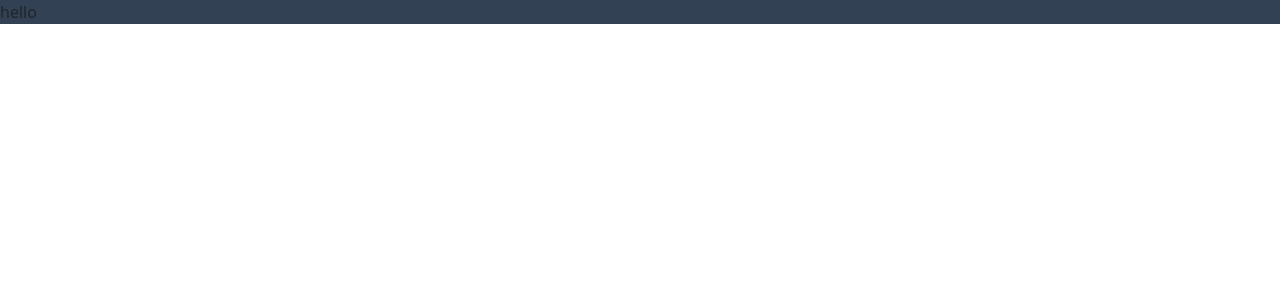
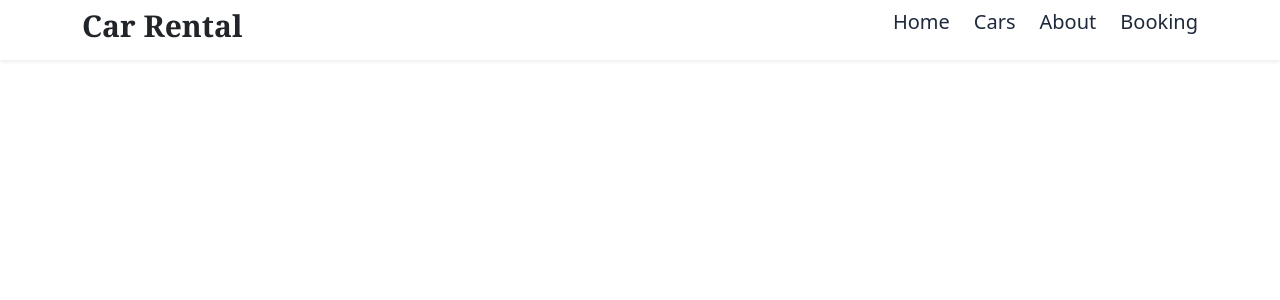
Before and after one commit to Dipak-Gautam/react-Car-Rental-webapp, a React (Vite) app: page / in a window 1280 px wide. Shown: the top 300 px of the page. Built offline with nearby package versions, Linux system fonts and the light colour scheme.

Commit message:
navbar finish

```diff
--- a/src/App.jsx
+++ b/src/App.jsx
@@ -1,13 +1,12 @@
 import { useState } from "react";
 import reactLogo from "./assets/react.svg";
 import viteLogo from "/vite.svg";
+import Navbar from "./components/navbar/Navbar";
 
 function App() {
-  const [count, setCount] = useState(0);
-
   return (
     <>
-      <div className="bg-slate-700">hello</div>
+      <Navbar></Navbar>
     </>
   );
 }
--- a/src/components/navbar/Navbar.jsx
+++ b/src/components/navbar/Navbar.jsx
@@ -1,7 +1,53 @@
 import React from "react";
 
 const Navbar = () => {
-  return <div></div>;
+  return (
+    <nav className="shadow-sm">
+      <div className="container">
+        <div className="flex justify-between  items-center ">
+          <div>
+            <h1 className="text-3xl font-bold font-serif">Car Rental</h1>
+          </div>
+          <div className="hidden md:block">
+            <ul className="flex gap-6 items-center text-xl py-2 ">
+              <li>
+                <a
+                  className=" text-slate-800  py-1 no-underline  hover:border-b-2 hover:text-primary transition-colors transition-duration-500 font-medium"
+                  href=""
+                >
+                  Home
+                </a>
+              </li>
+              <li>
+                <a
+                  className="text-slate-800  py-1 no-underline  hover:border-b-2 hover:text-primary transition-colors transition-duration-500 font-medium"
+                  href=""
+                >
+                  Cars
+                </a>
+              </li>
+              <li>
+                <a
+                  className="text-slate-800  py-1 no-underline  hover:border-b-2 hover:text-primary transition-colors transition-duration-500 font-medium"
+                  href=""
+                >
+                  About
+                </a>
+              </li>
+              <li>
+                <a
+                  className="text-slate-800  py-1 no-underline  hover:border-b-2 hover:text-primary transition-colors transition-duration-500 font-medium"
+                  href=""
+                >
+                  Booking
+                </a>
+              </li>
+            </ul>
+          </div>
+        </div>
+      </div>
+    </nav>
+  );
 };
 
 export default Navbar;
--- a/tailwind.config.js
+++ b/tailwind.config.js
@@ -1,8 +1,21 @@
 /** @type {import('tailwindcss').Config} */
 export default {
   content: ["./index.html", "./src/**/*.{js,ts,jsx,tsx}"],
+  darkMode: "class",
   theme: {
-    extend: {},
+    extend: {
+      colors: {
+        primary: "#ffc727",
+        dark: "#111111",
+      },
+      container: {
+        center: true,
+        padding: {
+          DERAULT: "1rem",
+          sm: "2rem",
+        },
+      },
+    },
   },
   plugins: [],
 };
```
